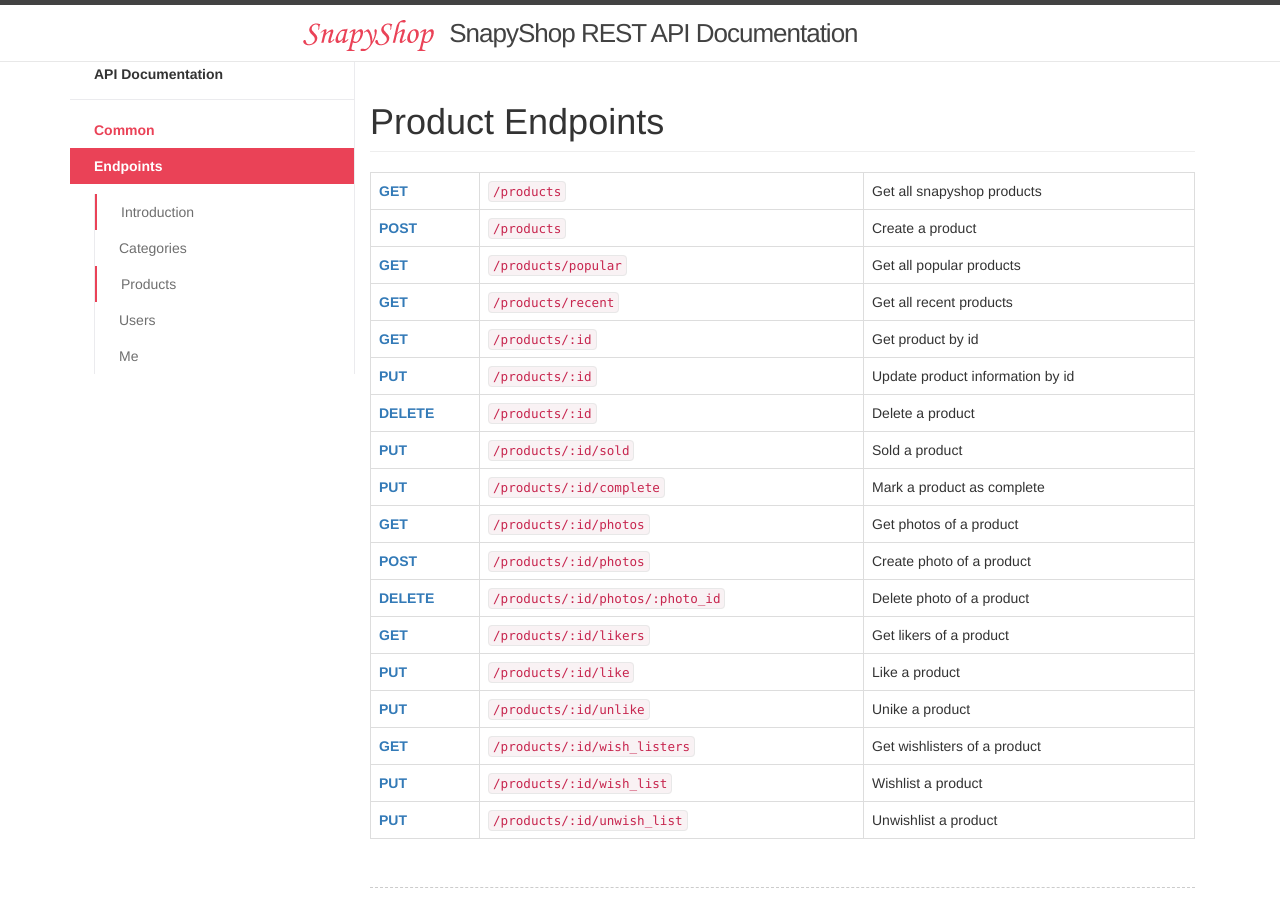
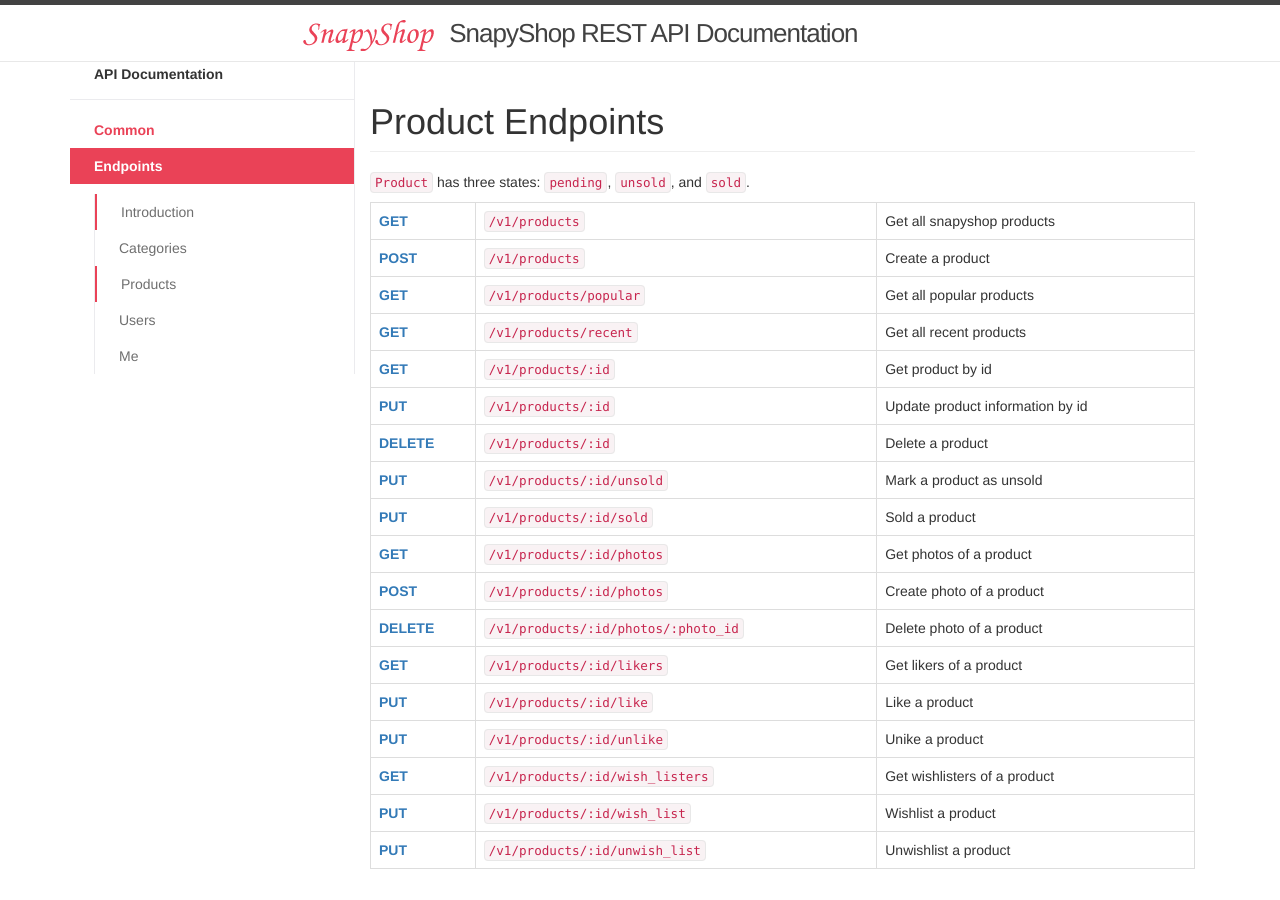
Before and after one commit to snapyshop/api-documentation, a Jekyll site: the page built from v1/endpoints/products/index.md, in a window 1280 px wide and 900 px high. Built offline with Jekyll 4.4.1, drawn with Linux system fonts in a browser that asks for light colours; nearby versions of some CDN libraries.

Commit message:
update doc

```diff
--- a/v1/endpoints/products/index.md
+++ b/v1/endpoints/products/index.md
@@ -5,95 +5,97 @@ title: Product Endpoints - SnapyShop REST API Documentation
 
 <h1 class="page-header">Product Endpoints</h1>
 
+`Product` has three states: `pending`, `unsold`, and `sold`.
+
 <table class="table table-bordered">
   <tr>
     <td class="request-method"><a href="#get_products">GET</a></td>
-    <td><code>/products</code></td>
+    <td><code>/v1/products</code></td>
     <td>Get all snapyshop products</td>
   </tr>
   <tr>
     <td class="request-method"><a href="#post_products">POST</a></td>
-    <td><code>/products</code></td>
+    <td><code>/v1/products</code></td>
     <td>Create a product</td>
   </tr>
   <tr>
     <td class="request-method"><a href="#get_products_popular">GET</a></td>
-    <td><code>/products/popular</code></td>
+    <td><code>/v1/products/popular</code></td>
     <td>Get all popular products</td>
   </tr>
   <tr>
     <td class="request-method"><a href="#get_products_recent">GET</a></td>
-    <td><code>/products/recent</code></td>
+    <td><code>/v1/products/recent</code></td>
     <td>Get all recent products</td>
   </tr>
   <tr>
     <td class="request-method"><a href="#get_product_id">GET</a></td>
-    <td><code>/products/:id</code></td>
+    <td><code>/v1/products/:id</code></td>
     <td>Get product by id</td>
   </tr>
   <tr>
     <td class="request-method"><a href="#put_product_id">PUT</a></td>
-    <td><code>/products/:id</code></td>
+    <td><code>/v1/products/:id</code></td>
     <td>Update product information by id</td>
   </tr>
   <tr>
     <td class="request-method"><a href="#get_product">DELETE</a></td>
-    <td><code>/products/:id</code></td>
+    <td><code>/v1/products/:id</code></td>
     <td>Delete a product</td>
   </tr>
   <tr>
     <td class="request-method"><a href="#get_product">PUT</a></td>
-    <td><code>/products/:id/sold</code></td>
+    <td><code>/v1/products/:id/unsold</code></td>
+    <td>Mark a product as unsold</td>
+  </tr>
+  <tr>
+    <td class="request-method"><a href="#get_product">PUT</a></td>
+    <td><code>/v1/products/:id/sold</code></td>
     <td>Sold a product</td>
   </tr>
   <tr>
-    <td class="request-method"><a href="#get_product">PUT</a></td>
-    <td><code>/products/:id/complete</code></td>
-    <td>Mark a product as complete</td>
-  </tr>
-  <tr>
     <td class="request-method"><a href="#get_product_photos">GET</a></td>
-    <td><code>/products/:id/photos</code></td>
+    <td><code>/v1/products/:id/photos</code></td>
     <td>Get photos of a product</td>
   </tr>
   <tr>
     <td class="request-method"><a href="#post_product_photos">POST</a></td>
-    <td><code>/products/:id/photos</code></td>
+    <td><code>/v1/products/:id/photos</code></td>
     <td>Create photo of a product</td>
   </tr>
   <tr>
     <td class="request-method"><a href="#delete_product_photos">DELETE</a></td>
-    <td><code>/products/:id/photos/:photo_id</code></td>
+    <td><code>/v1/products/:id/photos/:photo_id</code></td>
     <td>Delete photo of a product</td>
   </tr>
   <tr>
     <td class="request-method"><a href="#get_product_likers">GET</a></td>
-    <td><code>/products/:id/likers</code></td>
+    <td><code>/v1/products/:id/likers</code></td>
     <td>Get likers of a product</td>
   </tr>
   <tr>
     <td class="request-method"><a href="#like_product">PUT</a></td>
-    <td><code>/products/:id/like</code></td>
+    <td><code>/v1/products/:id/like</code></td>
     <td>Like a product</td>
   </tr>
   <tr>
     <td class="request-method"><a href="#unlike_product">PUT</a></td>
-    <td><code>/products/:id/unlike</code></td>
+    <td><code>/v1/products/:id/unlike</code></td>
     <td>Unike a product</td>
   </tr>
   <tr>
     <td class="request-method"><a href="#get_product_wishlisters">GET</a></td>
-    <td><code>/products/:id/wish_listers</code></td>
+    <td><code>/v1/products/:id/wish_listers</code></td>
     <td>Get wishlisters of a product</td>
   </tr>
   <tr>
     <td class="request-method"><a href="#wishlist_product">PUT</a></td>
-    <td><code>/products/:id/wish_list</code></td>
+    <td><code>/v1/products/:id/wish_list</code></td>
     <td>Wishlist a product</td>
   </tr>
   <tr>
     <td class="request-method"><a href="#unwishlist_product">PUT</a></td>
-    <td><code>/products/:id/unwish_list</code></td>
+    <td><code>/v1/products/:id/unwish_list</code></td>
     <td>Unwishlist a product</td>
   </tr>
 </table>
```
Also changed, not shown: v1/endpoints/categories/index.md (+10 -10 lines).
